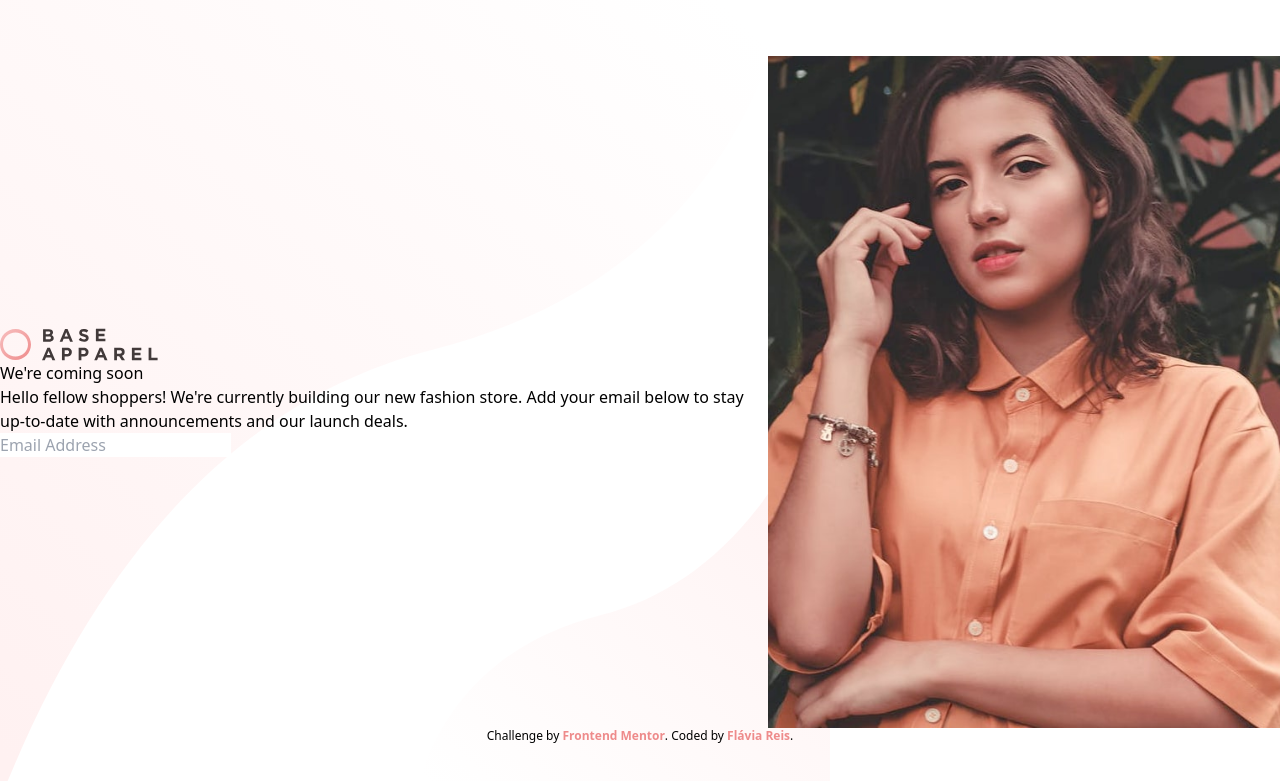
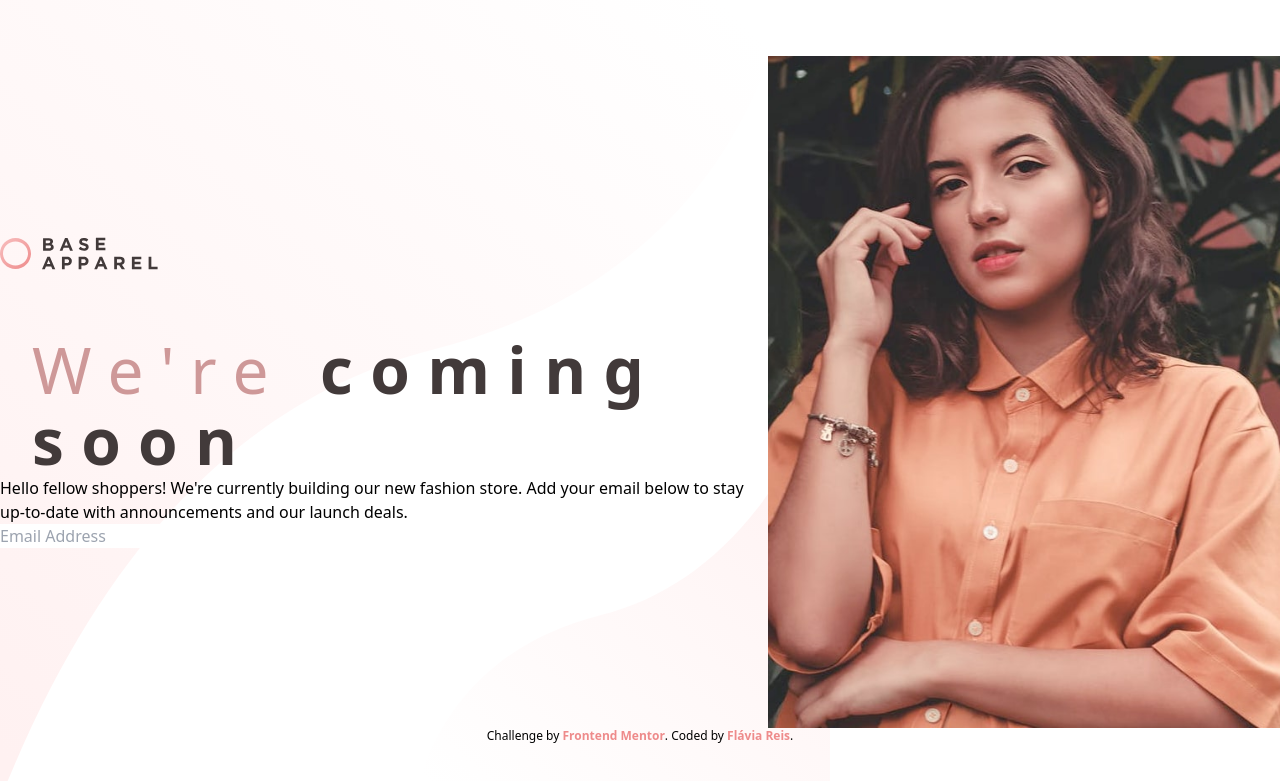
Before and after one commit to flaviare1s/base-apparel-coming-soon, a website: page src/index.html in a window 1280 px wide. Drawn offline with Linux system fonts and the light colour scheme.

Commit message:
Making the styles

```diff
--- a/src/index.html
+++ b/src/index.html
@@ -15,18 +15,20 @@
   <title>Frontend Mentor | Base Apparel coming soon page</title>
 
 </head>
-<body class="flex flex-col justify-center items-center m-auto h-screen lg:bg-bg-desktop lg:bg-no-repeat lg:bg-contain bg-left">
+<body class="flex flex-col justify-center items-center m-auto h-screen lg:bg-bg-desktop lg:bg-no-repeat lg:bg-contain bg-left overflow-hidden">
 
   <main class="flex flex-col lg:flex-row-reverse justify-center items-center w-full">
     <div class="w-full lg:w-[40%]">
-      <img class="lg:hidden py-[31px] px-[32px]" src="../images/logo.svg" alt="Logo">
+      <img class="lg:hidden py-[31px] px-8" src="../images/logo.svg" alt="Logo">
       <img class="lg:hidden w-full " src="../images/hero-mobile.jpg" alt="Hero Image">
       <img class="hidden lg:block" src="../images/hero-desktop.jpg" alt="Hero Image">
     </div>
 
     <div class="lg:w-[60%]">
       <img class="hidden lg:block" src="../images/logo.svg" alt="Logo">
-      <h1>We're <span>coming soon</span></h1>
+      <h1 class="text-4xl lg:text-[64px] tracking-[10.83px] lg:tracking-[17.32px] text-center lg:text-left px-8 pt-16">
+        <span class="text-pele font-light leading-[42px] lg:leading-[64px]">We're </span>
+        <span class="text-dark font-semibold lg:leading-[71px]">coming soon</span></h1>
       <p>
         Hello fellow shoppers! We're currently building our new fashion store.
         Add your email below to stay up-to-date with announcements and our launch deals.
```
Also changed, not shown: src/output.css.
